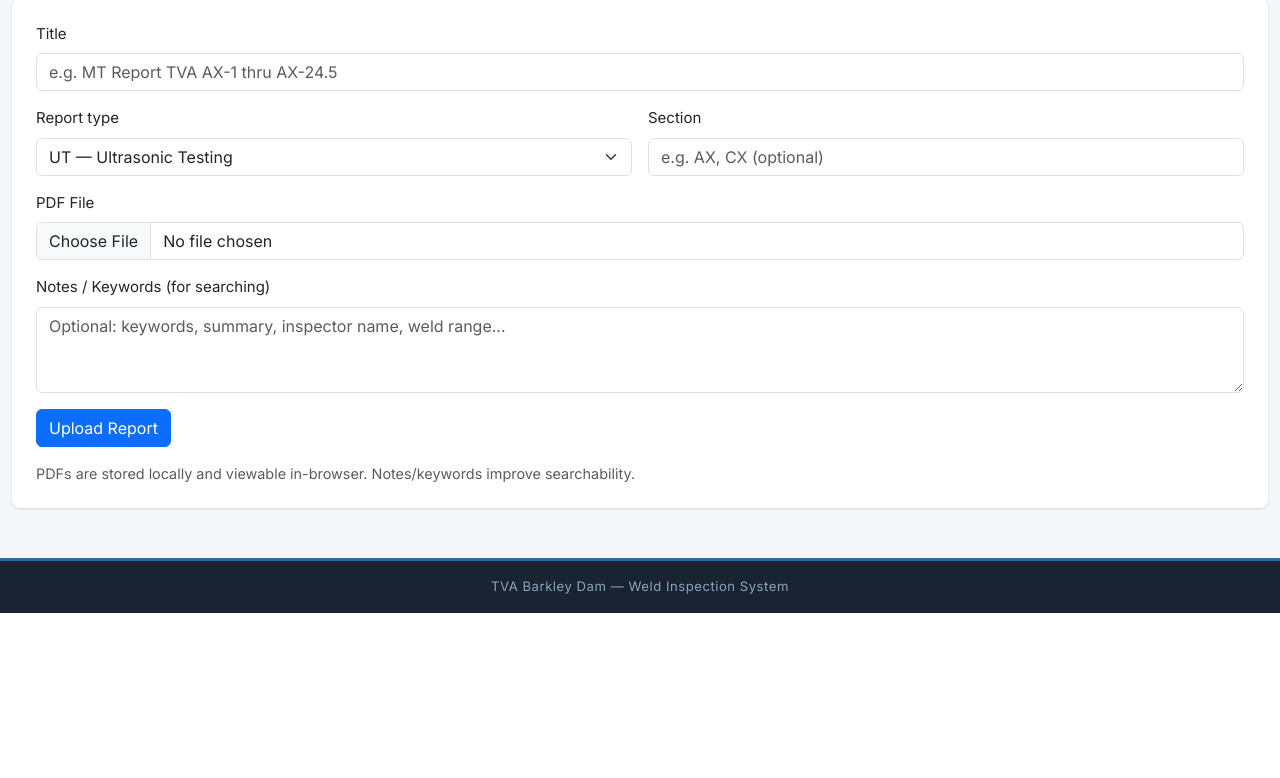
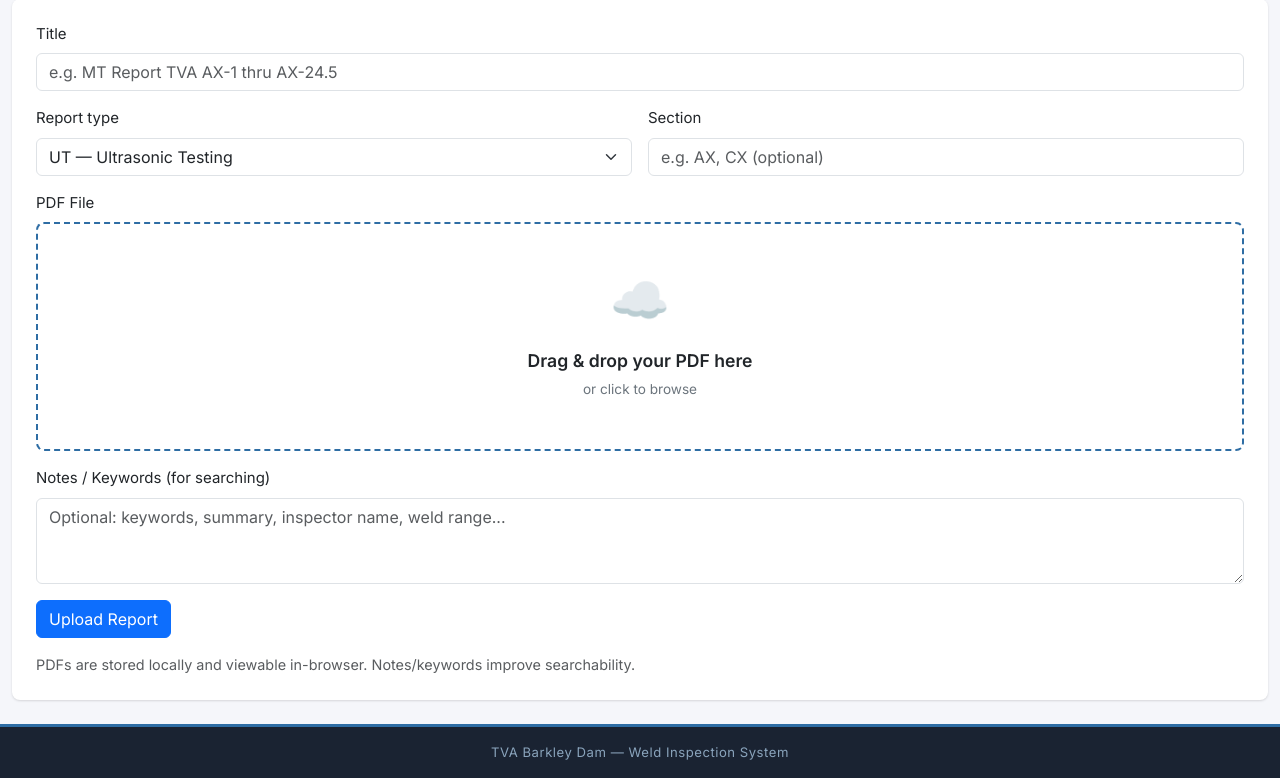
Before and after one commit to lukepdonaldson-prog/tva-barkley-weld-map, a Django app: page /reports/upload/ in a window 1280 px wide. Shown: the part 187-965 px from the top of the page. Before the commit the page ends 800 px from the top, so only its background shows below. Run offline with Django 5.2, Linux system fonts and the light colour scheme; the visitor is signed in with stand-in values (Sample User, id 1).

Commit message:
fix reports PDF viewer and upload UX
Agent-Logs-Url: https://github.com/lukepdonaldson-prog/tva-barkley-weld-map/sessions/af82e4c9-198c-4a8f-8b66-403738d3e2f6

Co-authored-by: lukepdonaldson-prog <240988122+lukepdonaldson-prog@users.noreply.github.com>

```diff
--- a/reports/templates/reports/report_list.html
+++ b/reports/templates/reports/report_list.html
@@ -86,8 +86,6 @@
                         <th>Title</th>
                         <th>Type</th>
                         <th>Section</th>
-                        <th>Uploaded</th>
-                        <th>Uploaded By</th>
                         <th>Actions</th>
                     </tr>
                 </thead>
@@ -111,8 +109,6 @@
                             {% endif %}
                         </td>
                         <td>{{ report.section|default:'—' }}</td>
-                        <td>{{ report.uploaded_at|date:'Y-m-d H:i' }}</td>
-                        <td>{{ report.uploaded_by|default:'—' }}</td>
                         <td>
                             <a href="{% url 'report_view' report.pk %}" class="btn btn-outline-primary btn-sm">👁️ View</a>
                             <a href="{% url 'report_delete' report.pk %}" class="btn btn-outline-danger btn-sm">🗑️ Delete</a>
@@ -120,7 +116,7 @@
                     </tr>
                     {% empty %}
                     <tr>
-                        <td colspan="6" class="text-center text-muted py-4">No reports found matching your filters.</td>
+                        <td colspan="4" class="text-center text-muted py-4">No reports found matching your filters.</td>
                     </tr>
                     {% endfor %}
                 </tbody>
--- a/reports/templates/reports/report_upload.html
+++ b/reports/templates/reports/report_upload.html
@@ -9,6 +9,48 @@
         font-weight: 700;
         color: var(--color-primary);
         margin-bottom: 1.25rem;
+    }
+    .drop-zone {
+        border: 2.5px dashed var(--color-accent);
+        border-radius: var(--radius);
+        background: var(--color-card-bg);
+        padding: 2.5rem 1.5rem;
+        text-align: center;
+        cursor: pointer;
+        transition: background 0.2s, border-color 0.2s;
+    }
+    .drop-zone.dragover {
+        background: #eef4fb;
+        border-color: #2e6da4;
+    }
+    .drop-zone .dz-icon {
+        font-size: 3rem;
+        display: block;
+        margin-bottom: 0.75rem;
+        pointer-events: none;
+    }
+    .drop-zone .dz-title {
+        font-size: 1.1rem;
+        font-weight: 600;
+        color: var(--color-text);
+        pointer-events: none;
+    }
+    .drop-zone .dz-subtitle {
+        font-size: 0.85rem;
+        color: var(--color-text-muted);
+        margin-top: 0.3rem;
+        pointer-events: none;
+    }
+    .drop-zone .dz-filename {
+        margin-top: 0.6rem;
+        font-size: 0.92rem;
+        font-weight: 600;
+        color: var(--color-accent);
+        word-break: break-word;
+        pointer-events: none;
+    }
+    .drop-zone input[type="file"] {
+        display: none;
     }
 </style>
 {% endblock %}
@@ -37,7 +79,13 @@
             </div>
             <div class="col-12">
                 <label class="form-label">{{ form.report_file.label }}</label>
-                {{ form.report_file }}
+                <div class="drop-zone" id="pdf-drop-zone" role="button" tabindex="0" aria-label="Upload PDF file">
+                    <span class="dz-icon">☁️</span>
+                    <div class="dz-title">Drag &amp; drop your PDF here</div>
+                    <div class="dz-subtitle">or click to browse</div>
+                    <div class="dz-filename" id="pdf-file-name"></div>
+                    {{ form.report_file }}
+                </div>
             </div>
             <div class="col-12">
                 <label class="form-label">{{ form.notes.label }}</label>
@@ -51,3 +99,80 @@
     </div>
 </div>
 {% endblock %}
+
+{% block extra_js %}
+<script>
+(function () {
+    const dropZone = document.getElementById('pdf-drop-zone');
+    const fileInput = document.getElementById('id_report_file');
+    const fileNameDisplay = document.getElementById('pdf-file-name');
+    const titleInput = document.getElementById('id_title');
+
+    if (!dropZone || !fileInput || !titleInput) {
+        return;
+    }
+
+    function setTitleFromFile(file) {
+        if (file && (!titleInput.value || titleInput.dataset.autoFilled === 'true')) {
+            const nameWithoutExt = file.name.replace(/\.pdf$/i, '');
+            titleInput.value = nameWithoutExt;
+            titleInput.dataset.autoFilled = 'true';
+        }
+    }
+
+    function handleFile(file) {
+        if (!file) {
+            return;
+        }
+        fileNameDisplay.textContent = file.name;
+        setTitleFromFile(file);
+    }
+
+    titleInput.addEventListener('input', function () {
+        this.dataset.autoFilled = '';
+    });
+
+    dropZone.addEventListener('click', () => fileInput.click());
+    dropZone.addEventListener('keydown', event => {
+        if (event.key === 'Enter' || event.key === ' ') {
+            event.preventDefault();
+            fileInput.click();
+        }
+    });
+
+    ['dragenter', 'dragover'].forEach(eventName => {
+        dropZone.addEventListener(eventName, event => {
+            event.preventDefault();
+            event.stopPropagation();
+            dropZone.classList.add('dragover');
+        });
+    });
+
+    ['dragleave', 'drop'].forEach(eventName => {
+        dropZone.addEventListener(eventName, event => {
+            event.preventDefault();
+            event.stopPropagation();
+            dropZone.classList.remove('dragover');
+        });
+    });
+
+    dropZone.addEventListener('drop', event => {
+        const file = event.dataTransfer && event.dataTransfer.files ? event.dataTransfer.files[0] : null;
+        if (!file) {
+            return;
+        }
+        if (window.DataTransfer) {
+            const dt = new DataTransfer();
+            dt.items.add(file);
+            fileInput.files = dt.files;
+        }
+        handleFile(file);
+    });
+
+    fileInput.addEventListener('change', () => {
+        const file = fileInput.files && fileInput.files.length ? fileInput.files[0] : null;
+        handleFile(file);
+    });
+})();
+</script>
+{% endblock %}
```
Also changed, not shown: reports/templates/reports/report_view.html (+15 -5 lines), reports/tests.py (+51 -0 lines).
